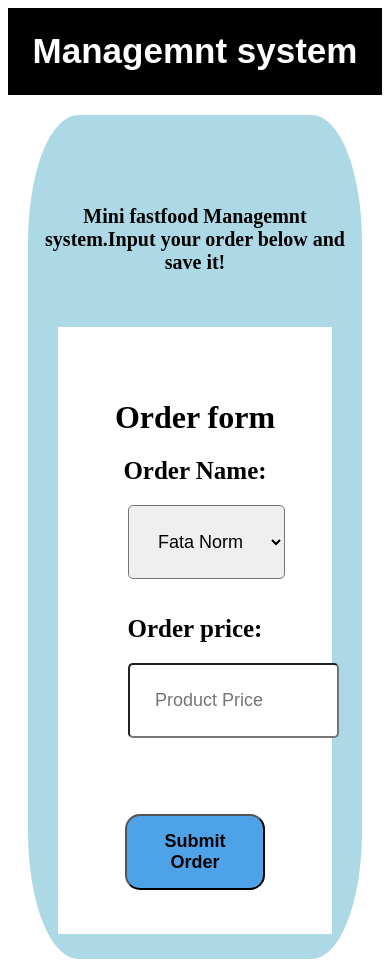
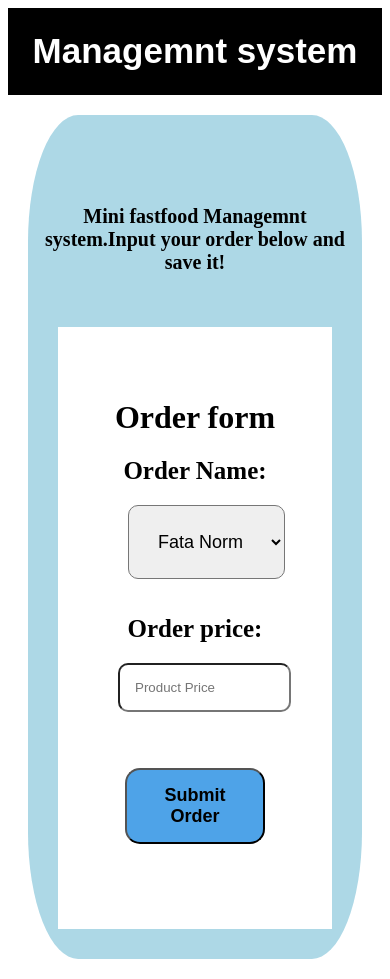
Before and after one commit to Fanitu/basic-Managment, a React (Vite) app: page / in a window 390 px wide. Built offline with nearby package versions, Linux system fonts and the light colour scheme.

Commit message:
fixing the input overlay in mobile phone

```diff
--- a/src/index.css
+++ b/src/index.css
@@ -37,13 +37,22 @@
   font-size: 25px;
   font-weight: bold;
 }
-.orderType,.orderPrice{
+.orderType{
   width: 90%;
   font-size: 18px;
   padding: 25px;
-  border-radius: 5px;
+  border-radius: 10px;
   font-weight: 500;
   margin: 20px;
+}
+
+.orderPrice{
+  width: 80%;
+  padding: 15px;
+  border-radius: 10px;
+  margin: 20px 15px 0px 10px;
+
+
 }
 .saveButton{
   width: 80%;
```
